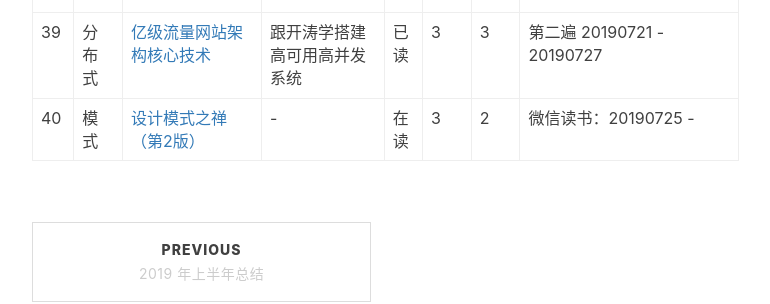
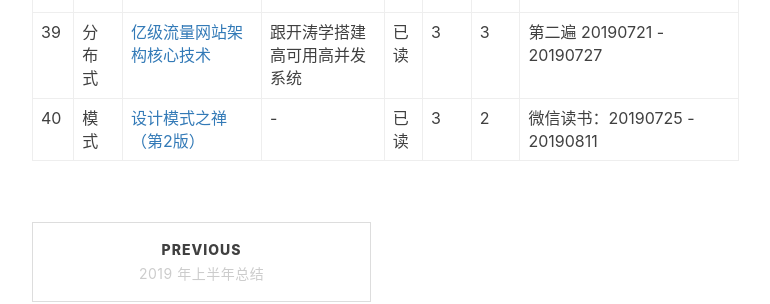
Before and after one commit to fxleyu/fxleyu.github.io, a Jekyll site: the page built from _posts/2019-07-11-the-private-library.md, in a window 1280 px wide and 900 px high, scrolled down 3585 px. Shown: the part 152-456 px from the top of the window, without its empty margins (233-1003 px from the left). Built offline with Jekyll 4.4.1, drawn with Linux system fonts in a browser that asks for light colours; nearby versions of some CDN libraries; comment, search, counter and statistics services are not loaded.

Commit message:
UPDATE 更新 设计模式之禅 状态

```diff
--- a/_posts/2019-07-11-the-private-library.md
+++ b/_posts/2019-07-11-the-private-library.md
@@ -62,4 +62,4 @@ tags:
 37 | 技术 | [GitHub入门与实践](https://book.douban.com/subject/26462816/)| - | 未读 | - | - |
 38 | 分布式 | [大型网站系统与 Java 中间件实践](https://book.douban.com/subject/25867042/) | - | 已读 | 4 | 3 | 第二遍 20190715 - 20190721
 39 | 分布式 | [亿级流量网站架构核心技术](https://book.douban.com/subject/26999243/) | 跟开涛学搭建高可用高并发系统 | 已读 | 3 | 3 | 第二遍 20190721 - 20190727
-40 | 模式 | [设计模式之禅（第2版）](https://book.douban.com/subject/25843319/) | - | 在读 | 3 | 2 | 微信读书：20190725 -
+40 | 模式 | [设计模式之禅（第2版）](https://book.douban.com/subject/25843319/) | - | 已读 | 3 | 2 | 微信读书：20190725 - 20190811
```
